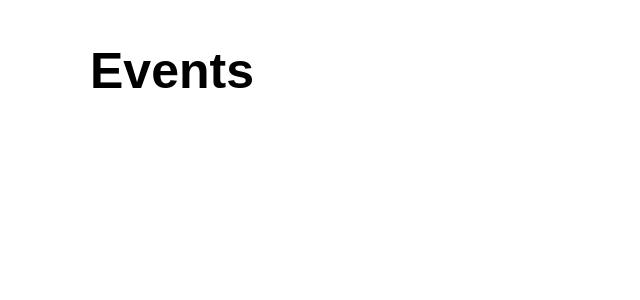
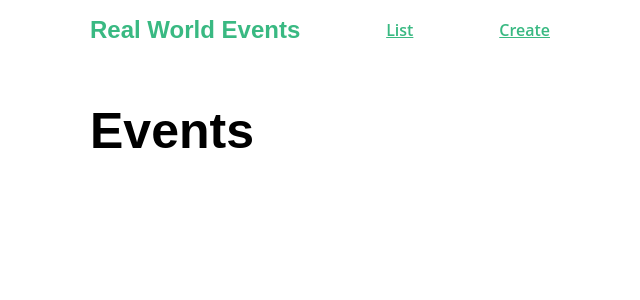
Before and after one commit to mathewgrabau/real-world-nuxt, a Nuxt app: page / in a window 1280 px wide. Shown: the top 300 px of the page, without its empty margins (320-960 px from the left). Built offline with nearby package versions, Linux system fonts and the light colour scheme.

Commit message:
Started implementing the navigation bar

```diff
--- /dev/null
+++ b/components/NavBar.vue
@@ -0,0 +1,44 @@
+<template>
+  <div class="nav">
+    <nuxt-link to="/" class="brand">Real World Events</nuxt-link>
+    <nav>
+      <nuxt-link to="/">List</nuxt-link>
+    </nav>
+    <nav>
+      <nuxt-link to="/create">Create</nuxt-link>
+    </nav>
+  </div>
+</template>
+
+<script>
+export default {}
+</script>
+
+<style scoped>
+.brand {
+  font-family: 'Montserrat', sans-serif;
+  font-weight: 700;
+  font-size: 1.5em;
+  color: #39b982;
+  text-decoration: none;
+}
+.nav {
+  display: flex;
+  justify-content: space-between;
+  align-items: center;
+  height: 60px;
+}
+.nav .nav-item {
+  box-sizing: border-box;
+  margin: 0 5px;
+  color: rgba(0, 0, 0, 0.5);
+  text-decoration: none;
+}
+.nav .nav-item.router-link-exact-active {
+  color: #39b982;
+  border-bottom: solid 2px #39b982;
+}
+.nav a {
+  display: inline-block;
+}
+</style>
--- a/layouts/default.vue
+++ b/layouts/default.vue
@@ -1,8 +1,19 @@
 <template>
   <div id="app">
+    <nav-bar />
     <nuxt />
   </div>
 </template>
+
+<script>
+import NavBar from '~/components/NavBar.vue'
+
+export default {
+  components: {
+    NavBar
+  }
+}
+</script>
 
 <style>
 html {
```
Also changed, not shown: components/Logo.vue (deleted, +0 -40 lines), .eslintrc.js.
